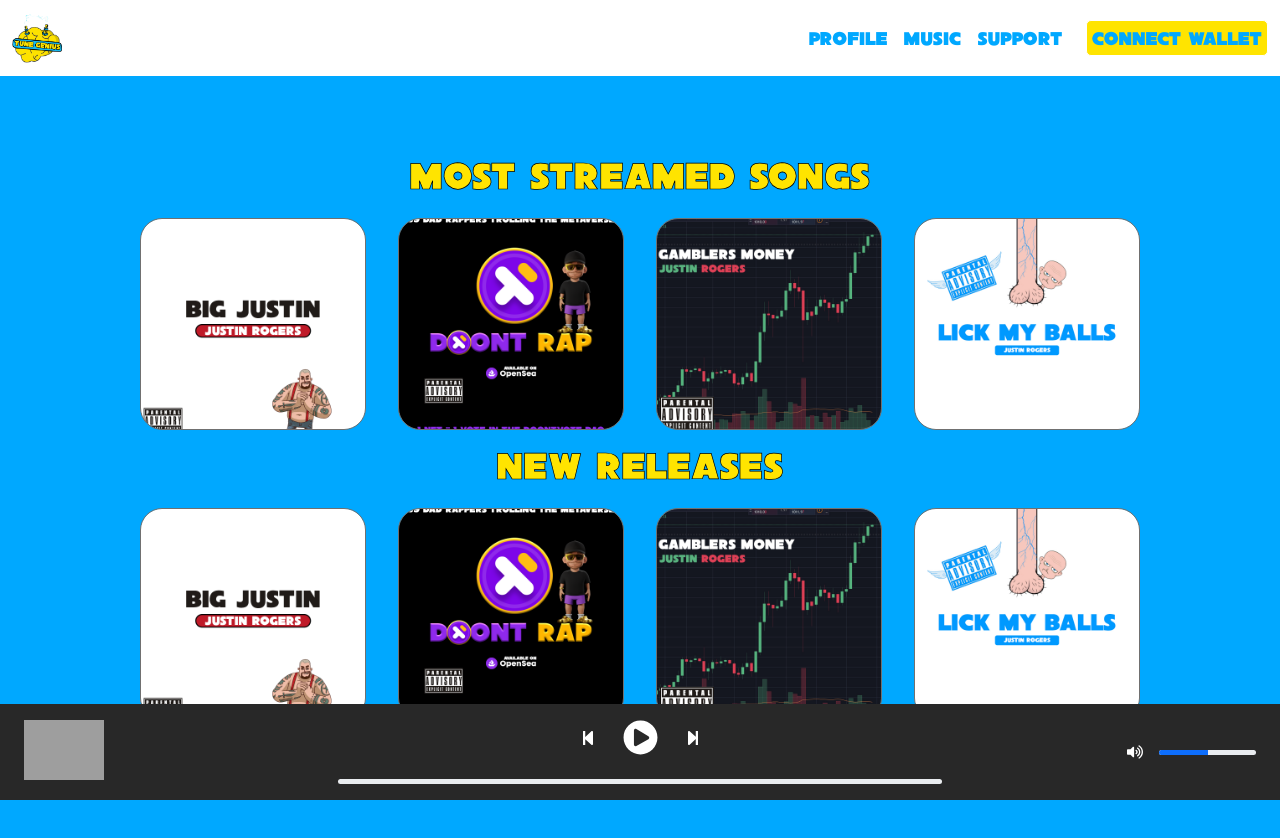
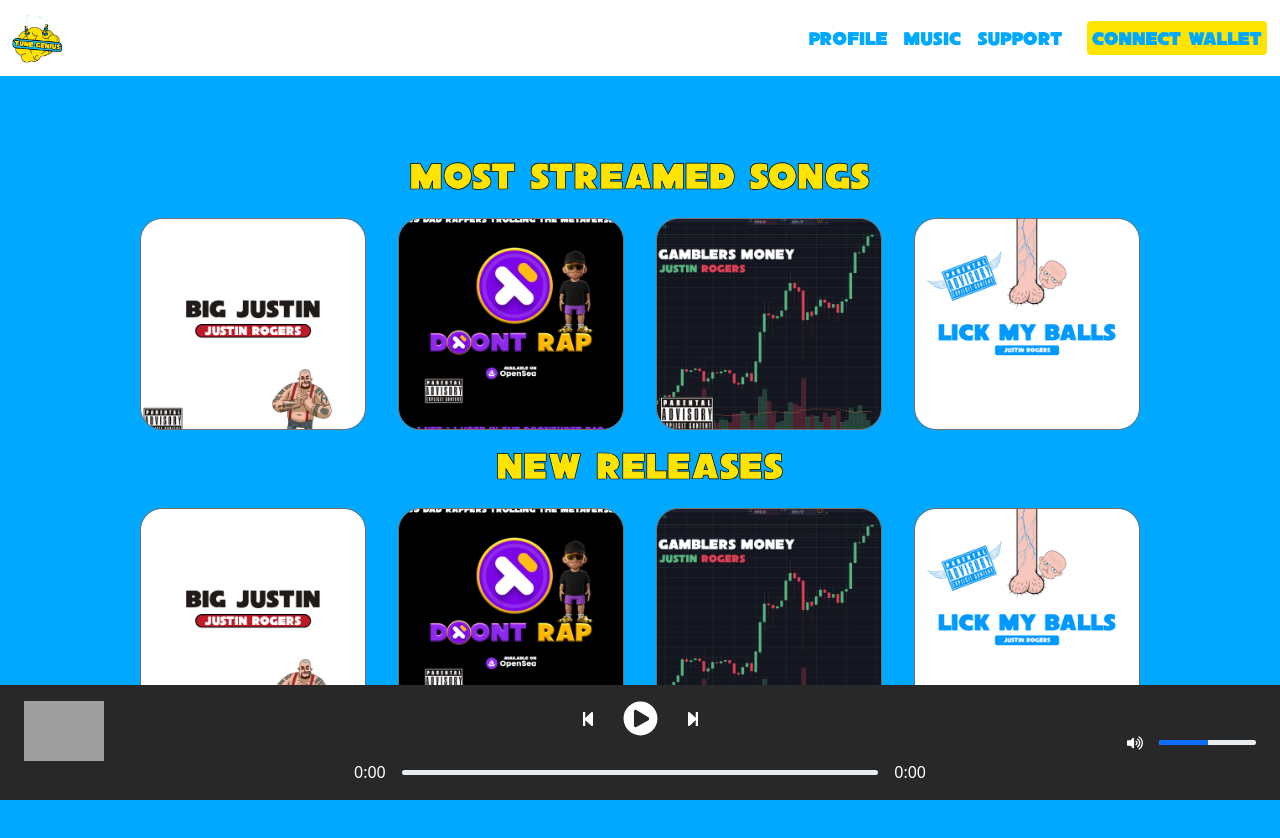
Before and after one commit to ethabhijit/tune-genius-new, a React (Create React App) app: page /music in a window 1280 px wide. Shown: the top 838 px of the page. Built offline with nearby package versions, Linux system fonts and the light colour scheme; grey boxes are pictures that could not be loaded.

Commit message:
add: audio play feature

```diff
--- a/src/components/AudioPlayer/AudioPlayer.jsx
+++ b/src/components/AudioPlayer/AudioPlayer.jsx
@@ -8,19 +8,32 @@ import {
   FaVolumeMute,
   FaPauseCircle,
 } from "react-icons/fa";
+
 import "./AudioPlayer.css";
+
+import formatTime from "../../utils";
 
 const AudioPlayer = () => {
   const [songProgress, setSongProgress] = useState(0);
   const [volume, setVolume] = useState(50);
+  const [audioFile, setAudioFile] = useState(new Audio("audio/song.mp3"));
   const [mute, setMute] = useState(false);
   const [play, setPlay] = useState(false);
+  const [totalDuration, setTotalDuration] = useState("0:00");
+
+  const [songFormattedCurrentTime, setSongFormattedCurrentTime] =
+    useState("0:00");
 
   const adjustSongProgress = (e) => {
     const ratio =
       e.nativeEvent.offsetX /
       document.getElementById("song__progress").offsetWidth;
     setSongProgress(parseInt(ratio * 100));
+
+    if (audioFile?.currentTime) {
+      audioFile.currentTime = (audioFile.duration * (ratio * 100)) / 100;
+      console.log((audioFile.duration * (ratio * 100)) / 100);
+    }
   };
 
   const adjustSongVolume = (e) => {
@@ -29,6 +42,40 @@ const AudioPlayer = () => {
       document.getElementById("song__volume").offsetWidth;
     setVolume(parseInt(ratio * 100));
   };
+
+  useEffect(() => {
+    if (audioFile?.duration) {
+      setTotalDuration(formatTime(audioFile.duration));
+    }
+  }, [audioFile]);
+
+  useEffect(() => {
+    if (audioFile) {
+      if (play) {
+        setTotalDuration(formatTime(audioFile.duration));
+        audioFile.play();
+      } else {
+        audioFile.pause();
+      }
+    }
+  }, [play, audioFile]);
+
+  useEffect(() => {
+    if (audioFile) {
+      audioFile.volume = volume / 100;
+    }
+  }, [volume, audioFile]);
+
+  useEffect(() => {
+    if (audioFile) {
+      setSongProgress(0);
+
+      audioFile.addEventListener("timeupdate", () => {
+        setSongProgress((audioFile.currentTime / audioFile.duration) * 100);
+        setSongFormattedCurrentTime(formatTime(audioFile.currentTime));
+      });
+    }
+  }, [audioFile]);
 
   return (
     <>
@@ -60,13 +107,23 @@ const AudioPlayer = () => {
                   className="player__control__forward"
                 />
               </div>
-              <div>
+              <div className="d-flex flex-row align-items-center justify-content-center">
+                <div className="mx-3  d-flex align-items-center">
+                  {songFormattedCurrentTime}
+                </div>
+
+                <div className="d-block w-100">
                   <ProgressBar
                     now={songProgress}
                     className="player__progress__bar"
                     id="song__progress"
                     onClick={adjustSongProgress}
                   />
+                </div>
+
+                <div className="mx-3  d-flex align-items-center">
+                  {totalDuration}
+                </div>
               </div>
             </div>
           </div>
@@ -78,16 +135,16 @@ const AudioPlayer = () => {
                   <FaVolumeMute
                     fontSize={16}
                     onClick={() => {
-                      setMute(!mute);
-                      setVolume(0);
+                      setMute(false);
+                      setVolume(30);
                     }}
                   />
                 ) : (
                   <FaVolumeUp
                     fontSize={16}
                     onClick={() => {
-                      setMute(!mute);
-                      setVolume(50);
+                      setMute(true);
+                      setVolume(0);
                     }}
                   />
                 )}
--- /dev/null
+++ b/src/utils/index.js
@@ -0,0 +1,13 @@
+const formatTime = (sec) => {
+  let min = Math.floor(sec / 60);
+  sec = sec - min * 60;
+  sec = Math.floor(sec);
+
+  if (sec < 10) {
+    sec = "0" + sec;
+  }
+
+  return min + ":" + sec;
+};
+
+export default formatTime;
```
Also changed, not shown: 1 other file (tests, documents, lock files or other folders). Lines whose indentation alone changed are shown as unchanged.
